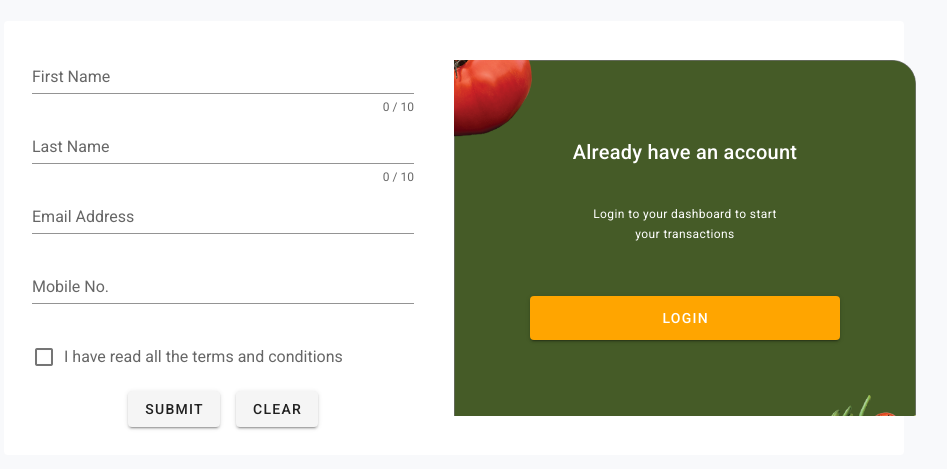
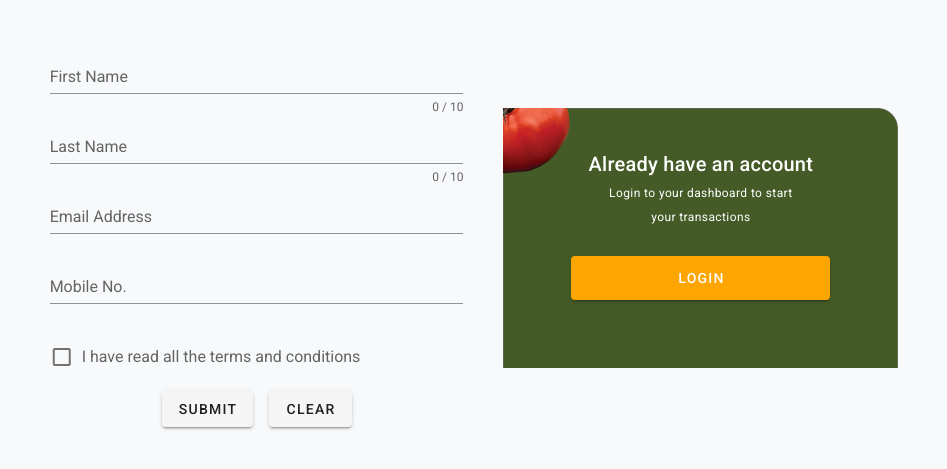
Before and after one commit to peterchege/armu, a Vue app: page /register in a window 1280 px wide. Shown: the part 139-608 px from the top of the page, without its empty margins (186-1133 px from the left). Built offline with nearby package versions, Linux system fonts and the light colour scheme.

Commit message:
layout adjustment

```diff
--- a/src/views/Register.vue
+++ b/src/views/Register.vue
@@ -1,23 +1,24 @@
 <template>
     <v-app id="inspire" class="image">
-        <v-container class="fill-height" fluid>
+        <v-container class="fill-height" max-width="600">
 
             <app-logo/>
 
-            <v-card class="mx-auto elevation-0" width="900" >
+            <v-content class="mx-auto elevation-0"  >
                 <v-row align="center" justify="center" class="text-center">
 
-                    <v-col  cols="12" sm="12" md="6" >
+                    <v-col  cols="12" sm="12" md="5" >
                        <app-register/>
                     </v-col>
-                    <v-col class="login-background pa-10 " cols="12" sm="12" md="6">
-                         <v-card-title>
-                            <span class="title ma-auto white--text py-5"> Already have an account</span>
-                        </v-card-title>
-                        <v-card-text class="caption white--text">
+                    <v-col class="login-background pa-10 " cols="12" sm="12" md="4">
+                        <span class="title ma-auto white--text py-5">
+                            Already have an account
+                        </span>
+                         <v-spacer></v-spacer>
+                        <span class="caption white--text">
                             Login to your dashboard to start <br>your transactions
-                        </v-card-text>
-                        <v-card-actions class="ma-7">
+                        </span>
+                        <v-content class="ma-7">
                         <v-spacer></v-spacer>
                             <v-btn block large
                             color="secondary"
@@ -25,10 +26,10 @@
                             :loading="loading">
                             Login
                             </v-btn>
-                         </v-card-actions>
+                         </v-content>
                     </v-col>
                 </v-row>
-            </v-card>
+            </v-content>
         <v-row align="center" justify="center" >
                 <v-col  sm="12" md="4" align="right" >
                     <v-img
@@ -45,8 +46,8 @@
     </v-app>
 </template>
 <script>
-import registerForm from '../components/RegisterForm'
-import HeaderLogo from '../components/Header'
+import registerForm from '@/components/RegisterForm'
+import HeaderLogo from '@/components/Header'
 export default {
     components:{
         appRegister: registerForm,
```
